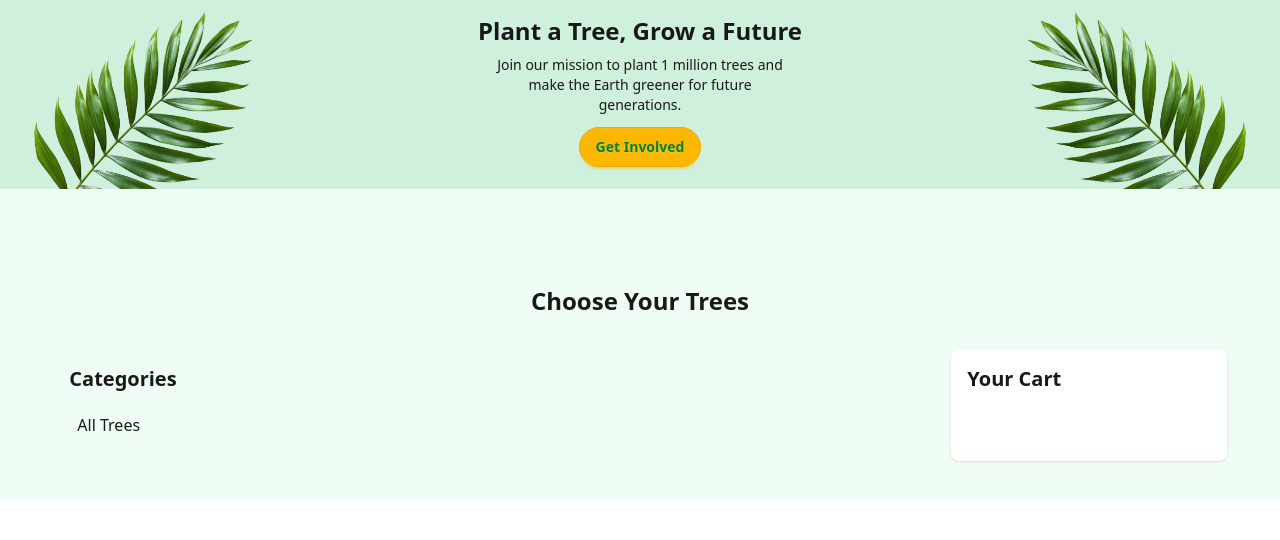
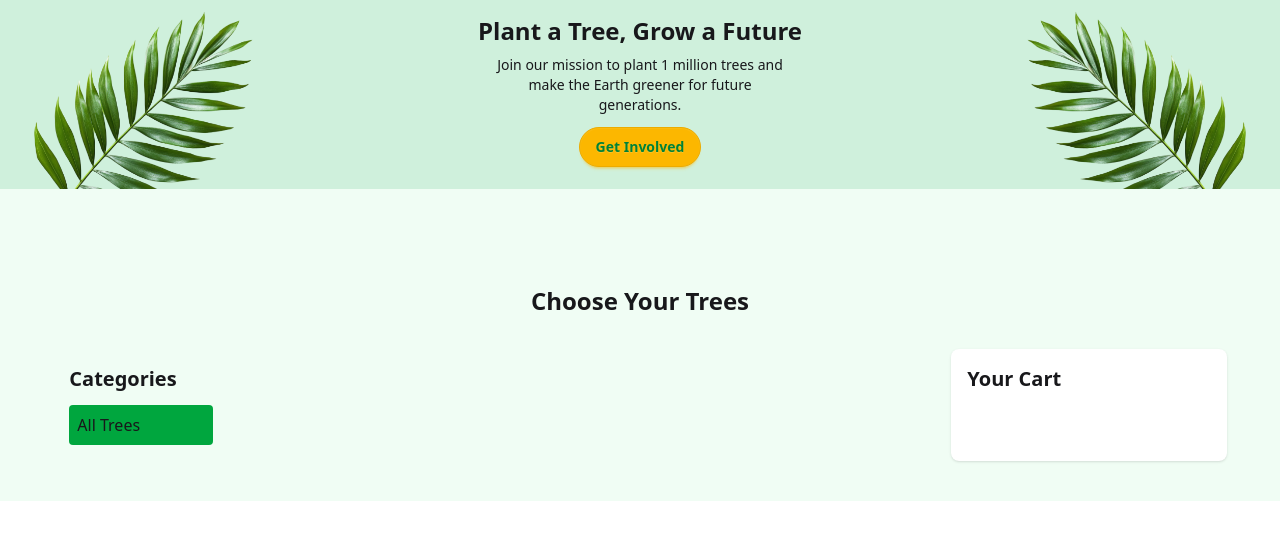
Before and after one commit to sabbirsohag-1509/sixth-assignment-repo, a plain HTML site: page index.html in a window 1280 px wide. Shown: the part 70-610 px from the top of the page. Drawn offline with nearby package versions, Linux system fonts and the light colour scheme; no server answers.

Commit message:
all trees activate button fixed

```diff
--- a/index.html
+++ b/index.html
@@ -62,7 +62,7 @@
           <h3 class="text-xl font-bold mb-3">Categories</h3>
         <ul id="categories-container" class="space-y-2">
 
-            <li id="all-trees" class="py-2 hover:bg-green-700 hover:text-white rounded pl-2 cursor-pointer">All Trees</li>
+            <li id="all-trees" class="py-2 hover:bg-green-700 hover:text-white rounded pl-2 cursor-pointer  bg-green-600">All Trees</li>
 
 
         </ul>
--- a/script.js
+++ b/script.js
@@ -9,6 +9,9 @@ const loadCategory = () => {
     .then(data => {
         const categories = data.categories
         showCategory(categories)
+        //
+        allTreesContainer.classList.add('bg-green-600')
+
     })
     .catch((err) =>{
         console.log(err)
```
